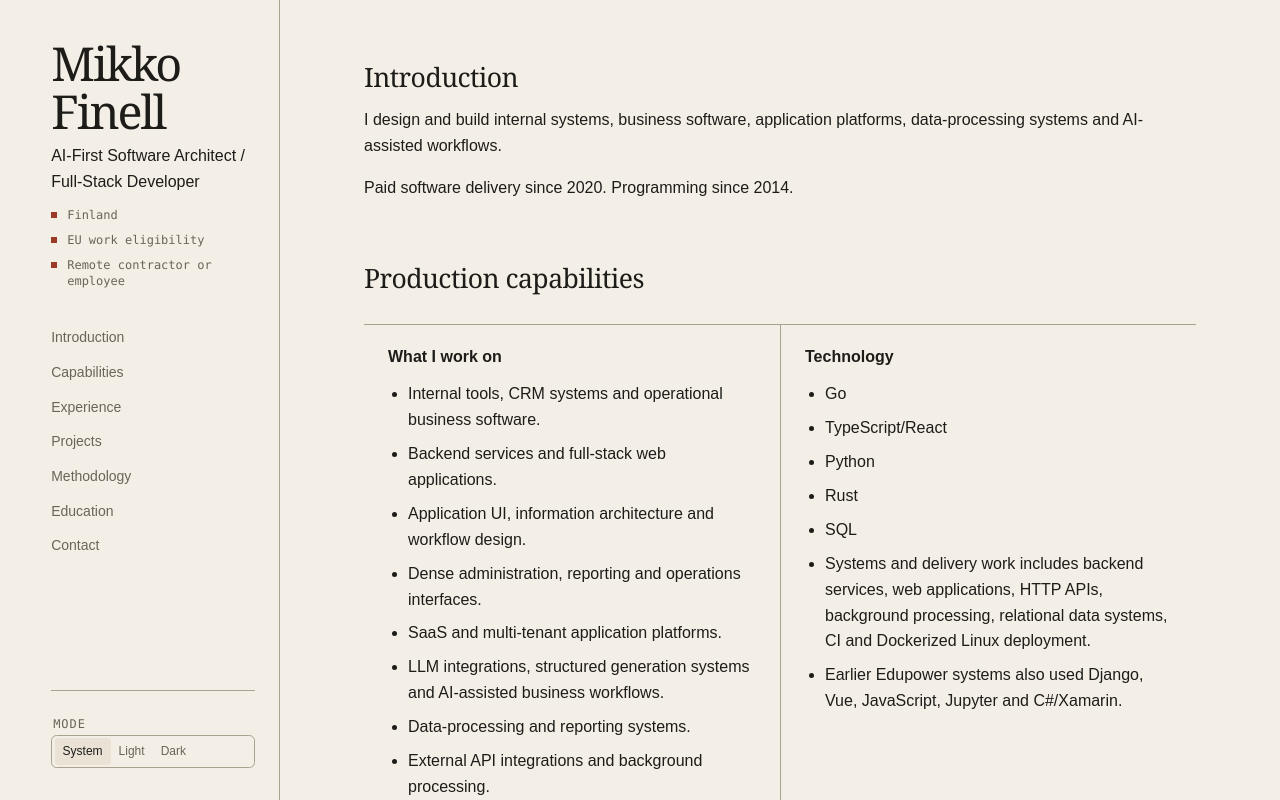
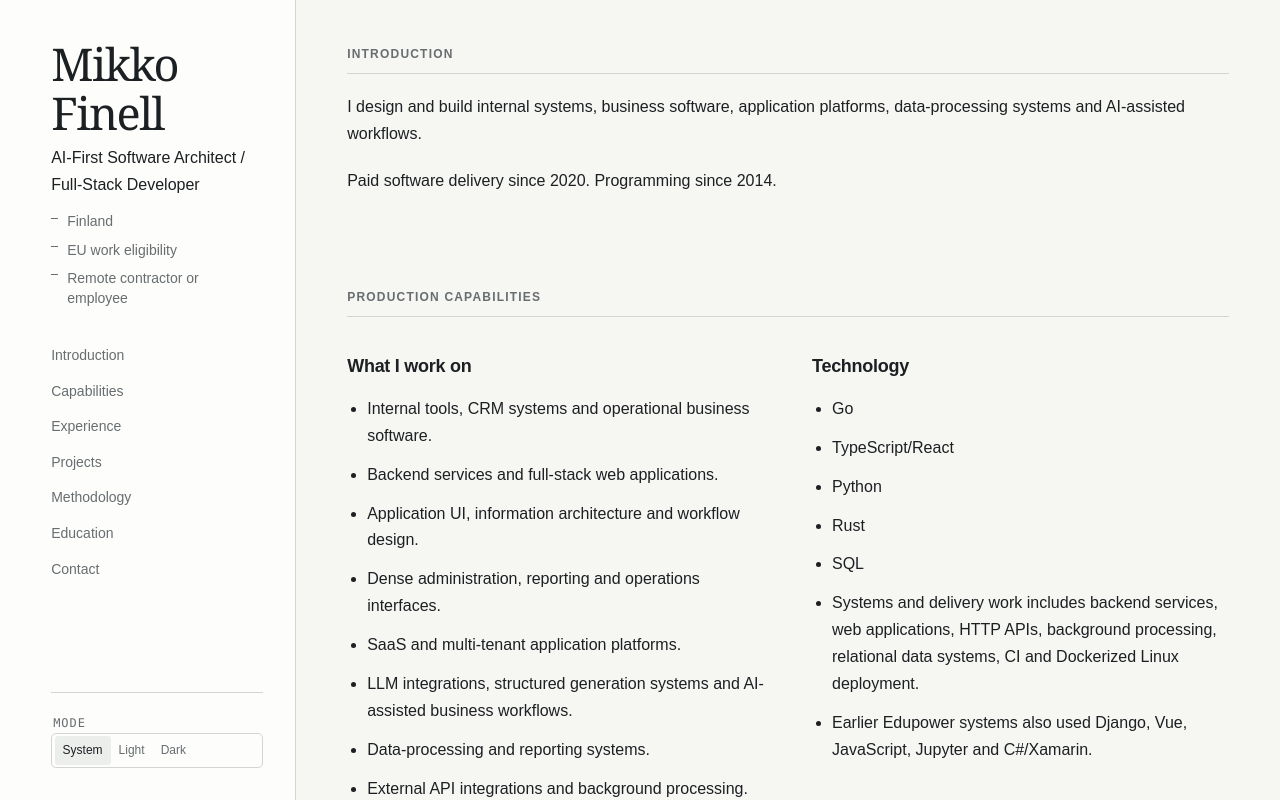
Before and after one commit to Mikko-Finell/mikko-finell.github.io, a React (Vite) app: page / in a window 1280 px wide. Shown: the top 800 px of the page. Built offline with nearby package versions, Linux system fonts and the light colour scheme.

Commit message:
feat: refine editorial design system

```diff
--- a/src/components/ExperienceCard.tsx
+++ b/src/components/ExperienceCard.tsx
@@ -43,15 +43,7 @@ export function ExperienceCard({ experience }: ExperienceCardProps) {
           </Stack>
         </header>
 
-        {experience.content.details ? (
-          <Expandable
-            details={<Paragraphs paragraphs={experience.content.details} />}
-            label={experience.organization}
-            summary={summary}
-          />
-        ) : (
-          summary
-        )}
+        {summary}
 
         <ul
           aria-label={`Highlights for ${experience.organization}`}
@@ -84,6 +76,13 @@ export function ExperienceCard({ experience }: ExperienceCardProps) {
             ))}
           </Inline>
         ) : null}
+
+        {experience.content.details ? (
+          <Expandable
+            details={<Paragraphs paragraphs={experience.content.details} />}
+            label={experience.organization}
+          />
+        ) : null}
       </Stack>
     </Card>
   );
--- a/src/components/MethodologySection.tsx
+++ b/src/components/MethodologySection.tsx
@@ -36,15 +36,13 @@ function MethodologyCard({
         <Heading id={cardHeadingId} level={3} size="subsection">
           {title}
         </Heading>
+        {summary}
         {content.details ? (
           <Expandable
             details={<Paragraphs paragraphs={content.details} />}
             label={title}
-            summary={summary}
           />
-        ) : (
-          summary
-        )}
+        ) : null}
       </Stack>
     </Card>
   );
--- a/src/components/ProjectCard.tsx
+++ b/src/components/ProjectCard.tsx
@@ -32,15 +32,7 @@ export function ProjectCard({ project }: ProjectCardProps) {
           {project.name}
         </Heading>
 
-        {project.content.details ? (
-          <Expandable
-            details={<Paragraphs paragraphs={project.content.details} />}
-            label={project.name}
-            summary={summary}
-          />
-        ) : (
-          summary
-        )}
+        {summary}
 
         {project.technologies ? (
           <ul
@@ -64,6 +56,13 @@ export function ProjectCard({ project }: ProjectCardProps) {
             ))}
           </Inline>
         ) : null}
+
+        {project.content.details ? (
+          <Expandable
+            details={<Paragraphs paragraphs={project.content.details} />}
+            label={project.name}
+          />
+        ) : null}
       </Stack>
     </Card>
   );
--- a/src/styles/site.css
+++ b/src/styles/site.css
@@ -1,4 +1,4 @@
-@layer reset, tokens, base, layout, components, themes, utilities;
+@layer reset, tokens, base, layout, components, utilities;
 
 @layer reset {
   *,
@@ -44,10 +44,10 @@
     --text-xs: 0.75rem;
     --text-sm: 0.875rem;
     --text-md: 1rem;
-    --text-lg: clamp(1.35rem, 1.1rem + 0.7vw, 1.8rem);
-    --text-title: clamp(2.2rem, 1.8rem + 1.4vw, 3.25rem);
-    --leading-tight: 1.02;
-    --leading-body: 1.62;
+    --text-lg: 1.125rem;
+    --text-title: clamp(2.25rem, 1.9rem + 1.15vw, 3.1rem);
+    --leading-tight: 1.08;
+    --leading-body: 1.68;
     --space-1: 0.25rem;
     --space-2: 0.5rem;
     --space-3: 0.75rem;
@@ -60,36 +60,36 @@
     --space-16: 4rem;
     --space-24: 6rem;
     --page-width: 88rem;
-    --text-width: 52rem;
-    --reading-width: 43rem;
+    --text-width: 56rem;
+    --reading-width: 44rem;
     --page-gutter: clamp(1.25rem, 4vw, 4rem);
-    --sidebar-width: 17.5rem;
-    --color-page: #f3efe6;
-    --color-surface: #faf8f2;
-    --color-surface-strong: #e9e2d5;
-    --color-text: #1d1c19;
-    --color-muted: #6a645a;
-    --color-border: #aaa190;
-    --color-accent: #9b3b27;
-    --color-accent-strong: #672719;
-    --color-focus: #126d8b;
+    --sidebar-width: 18.5rem;
+    --color-page: #f6f6f3;
+    --color-surface: #fdfdfb;
+    --color-surface-strong: #eceeeb;
+    --color-text: #1c2023;
+    --color-muted: #676d70;
+    --color-border: #d2d5d3;
+    --color-accent: #365f8b;
+    --color-accent-strong: #24486e;
+    --color-focus: #b04b32;
     --border-width: 1px;
-    --radius-control: 999px;
+    --radius-control: 0.3rem;
     --radius-surface: 0;
     --focus-width: 3px;
     --duration-fast: 150ms;
   }
 
   :root[data-mode="dark"] {
-    --color-page: #181715;
-    --color-surface: #211f1c;
-    --color-surface-strong: #302c27;
-    --color-text: #eee9df;
-    --color-muted: #b7afa2;
-    --color-border: #5c554b;
-    --color-accent: #e48d72;
-    --color-accent-strong: #ffb19a;
-    --color-focus: #6dd5f7;
+    --color-page: #151719;
+    --color-surface: #1b1e20;
+    --color-surface-strong: #292d30;
+    --color-text: #eef0ef;
+    --color-muted: #a8adaf;
+    --color-border: #3c4245;
+    --color-accent: #8eb7df;
+    --color-accent-strong: #b8d4ee;
+    --color-focus: #ec876e;
   }
 }
 
@@ -144,18 +144,23 @@
     align-self: start;
     height: 100vh;
     overflow-y: auto;
-    padding: var(--space-10) var(--space-6) var(--space-8) var(--page-gutter);
+    padding: var(--space-10) var(--space-8) var(--space-8) var(--page-gutter);
     border-right: var(--border-width) solid var(--color-border);
+    background: var(--color-surface);
   }
 
   main {
     min-width: 0;
-    padding: var(--space-16) var(--page-gutter) var(--space-24);
+    padding: var(--space-12) var(--page-gutter) var(--space-24);
   }
 
   main > :where(.ui-stack) {
     width: min(100%, var(--text-width));
     margin-inline: auto;
+  }
+
+  main > :where(.ui-stack[data-gap="large"]) {
+    gap: 0;
   }
 
   .site-header > :where(.ui-stack) {
@@ -166,18 +171,17 @@
     position: relative;
     padding-inline-start: var(--space-4);
     color: var(--color-muted);
-    font-family: var(--font-mono);
-    font-size: var(--text-xs);
-    line-height: 1.4;
+    font-size: var(--text-sm);
+    line-height: 1.45;
   }
 
   .site-header__facts::before {
     position: absolute;
     top: 0.45em;
     left: 0;
-    width: 0.35rem;
-    height: 0.35rem;
-    background: var(--color-accent);
+    width: 0.4rem;
+    height: var(--border-width);
+    background: var(--color-muted);
     content: "";
   }
 
@@ -194,14 +198,14 @@
   .capabilities-grid {
     display: grid;
     grid-template-columns: repeat(2, minmax(0, 1fr));
-    border-top: var(--border-width) solid var(--color-border);
+    gap: var(--space-12);
   }
 
   .theme-controls {
     display: grid;
     gap: var(--space-4);
     margin-top: auto;
-    padding-top: var(--space-6);
+    padding-top: var(--space-5);
     border-top: var(--border-width) solid var(--color-border);
   }
 
@@ -230,32 +234,40 @@
     font-family: var(--font-display);
     font-size: var(--text-title);
     font-weight: 500;
-    letter-spacing: -0.045em;
+    letter-spacing: -0.035em;
     overflow-wrap: normal;
   }
 
   .ui-heading[data-size="section"] {
-    font-family: var(--font-display);
-    font-size: var(--text-lg);
-    font-weight: 500;
-    letter-spacing: -0.02em;
+    padding-bottom: var(--space-3);
+    border-bottom: var(--border-width) solid var(--color-border);
+    color: var(--color-muted);
+    font-family: var(--font-body);
+    font-size: var(--text-xs);
+    font-weight: 700;
+    letter-spacing: 0.1em;
+    text-transform: uppercase;
   }
 
   .ui-heading[data-size="subsection"] {
-    font-size: var(--text-md);
+    font-size: var(--text-lg);
+    font-weight: 650;
+    letter-spacing: -0.015em;
   }
 
   .ui-button {
-    min-height: 1.75rem;
-    padding: 0;
-    border: 0;
-    border-bottom: var(--border-width) solid var(--color-border);
-    border-radius: 0;
+    display: inline-flex;
+    align-items: center;
+    justify-content: center;
+    min-height: 2rem;
+    padding: var(--space-1) var(--space-3);
+    border: var(--border-width) solid var(--color-border);
+    border-radius: var(--radius-control);
     color: var(--color-muted);
-    background: transparent;
+    background: var(--color-surface);
     font: inherit;
     font-size: var(--text-xs);
-    font-weight: 600;
+    font-weight: 650;
     cursor: pointer;
     transition:
       color var(--duration-fast),
@@ -266,6 +278,19 @@
   .ui-button:hover {
     border-color: var(--color-accent);
     color: var(--color-accent);
+    background: var(--color-surface-strong);
+  }
+
+  .ui-button[aria-expanded]::after {
+    margin-inline-start: var(--space-3);
+    color: var(--color-muted);
+    font-size: var(--text-sm);
+    font-weight: 400;
+    content: "+";
+  }
+
+  .ui-button[aria-expanded="true"]::after {
+    content: "−";
   }
 
   .ui-button[data-variant="choice"] {
@@ -288,7 +313,7 @@
   }
 
   .ui-card {
-    padding-block: var(--space-6);
+    padding-block: var(--space-8);
     border-top: var(--border-width) solid var(--color-border);
     background: transparent;
     break-inside: avoid;
@@ -299,22 +324,16 @@
   }
 
   .capabilities-grid .ui-card {
-    padding: var(--space-6);
+    padding: var(--space-2) 0 0;
     border-top: 0;
   }
 
   .capabilities-grid .ui-card + .ui-card {
-    border-left: var(--border-width) solid var(--color-border);
+    border-left: 0;
   }
 
   .ui-tag {
-    display: inline-block;
-    padding: var(--space-1) var(--space-3);
-    border: var(--border-width) solid var(--color-border);
-    border-radius: var(--radius-control);
-    color: var(--color-text);
-    background: var(--color-surface-strong);
-    font-family: var(--font-mono);
+    color: var(--color-muted);
     font-size: var(--text-xs);
   }
 
@@ -343,7 +362,7 @@
   }
 
   .ui-section + .ui-section {
-    padding-top: var(--space-8);
+    padding-top: var(--space-16);
   }
 
   .ui-stack {
@@ -355,12 +374,16 @@
     max-width: var(--text-width);
   }
 
+  .ui-section > :where(.ui-stack[data-gap="large"]) {
+    gap: var(--space-6);
+  }
+
   .ui-stack[data-gap="small"] {
     gap: var(--space-2);
   }
 
   .ui-stack[data-gap="medium"] {
-    gap: var(--space-4);
+    gap: var(--space-5);
   }
 
   .ui-stack[data-gap="large"] {
@@ -386,7 +409,7 @@
     gap: 0;
     padding: 0.15rem;
     border: var(--border-width) solid var(--color-border);
-    border-radius: 0.35rem;
+    border-radius: var(--radius-control);
   }
 
   .ui-inline[data-gap="medium"] {
@@ -399,7 +422,7 @@
 
   .document-list {
     display: grid;
-    gap: var(--space-2);
+    gap: var(--space-3);
     padding-inline-start: var(--space-5);
   }
 
@@ -412,8 +435,20 @@
   .tag-list {
     display: flex;
     flex-wrap: wrap;
-    gap: var(--space-2) var(--space-4);
+    gap: var(--space-1) var(--space-4);
+    padding-top: var(--space-3);
+    border-top: var(--border-width) solid var(--color-border);
     list-style: none;
+  }
+
+  .tag-list::before {
+    flex-basis: 100%;
+    color: var(--color-muted);
+    font-family: var(--font-mono);
+    font-size: 0.6875rem;
+    letter-spacing: 0.06em;
+    text-transform: uppercase;
+    content: "Technologies";
   }
 
   @keyframes reveal-details {
@@ -432,15 +467,15 @@
 @media (prefers-color-scheme: dark) {
   @layer tokens {
     :root[data-mode="system"] {
-      --color-page: #181715;
-      --color-surface: #211f1c;
-      --color-surface-strong: #302c27;
-      --color-text: #eee9df;
-      --color-muted: #b7afa2;
-      --color-border: #5c554b;
-      --color-accent: #e48d72;
-      --color-accent-strong: #ffb19a;
-      --color-focus: #6dd5f7;
+      --color-page: #151719;
+      --color-surface: #1b1e20;
+      --color-surface-strong: #292d30;
+      --color-text: #eef0ef;
+      --color-muted: #a8adaf;
+      --color-border: #3c4245;
+      --color-accent: #8eb7df;
+      --color-accent-strong: #b8d4ee;
+      --color-focus: #ec876e;
     }
   }
 }
--- a/src/ui/Button.tsx
+++ b/src/ui/Button.tsx
@@ -4,6 +4,7 @@ type ButtonProps = {
   children: ReactNode;
   controls?: string;
   expanded?: boolean;
+  label?: string;
   onClick: MouseEventHandler<HTMLButtonElement>;
   pressed?: boolean;
   variant?: "standard" | "choice";
@@ -13,6 +14,7 @@ export function Button({
   children,
   controls,
   expanded,
+  label,
   onClick,
   pressed,
   variant = "standard",
@@ -21,6 +23,7 @@ export function Button({
     <button
       aria-controls={controls}
       aria-expanded={expanded}
+      aria-label={label}
       aria-pressed={pressed}
       className="ui-button"
       data-variant={variant}
```
Also changed, not shown: src/components/EducationSection.tsx (+10 -11 lines), src/ui/Expandable.tsx (+8 -7 lines).
